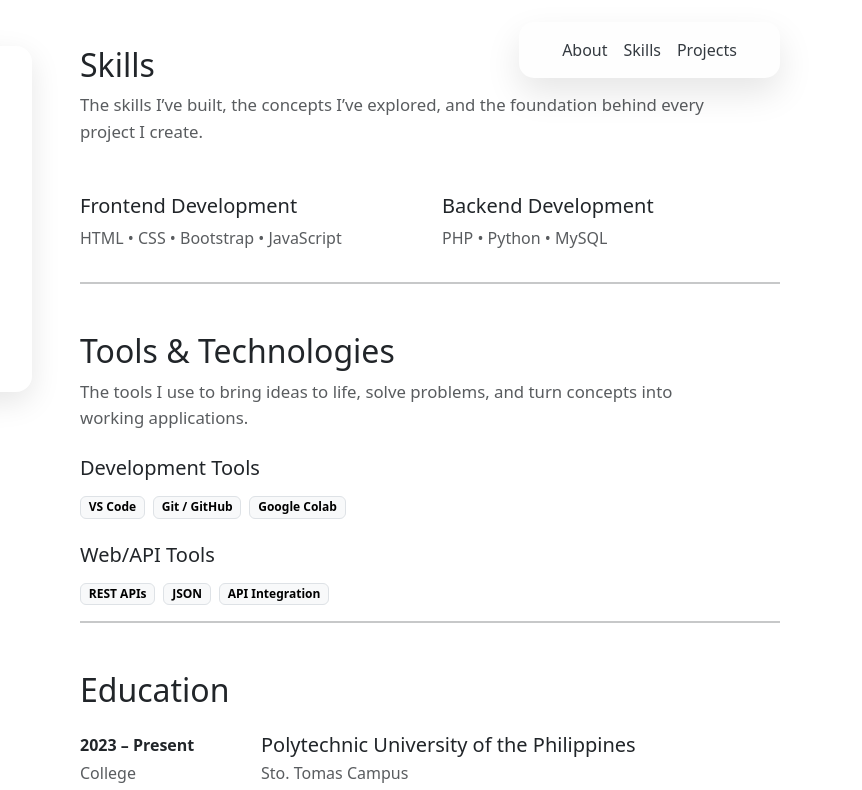
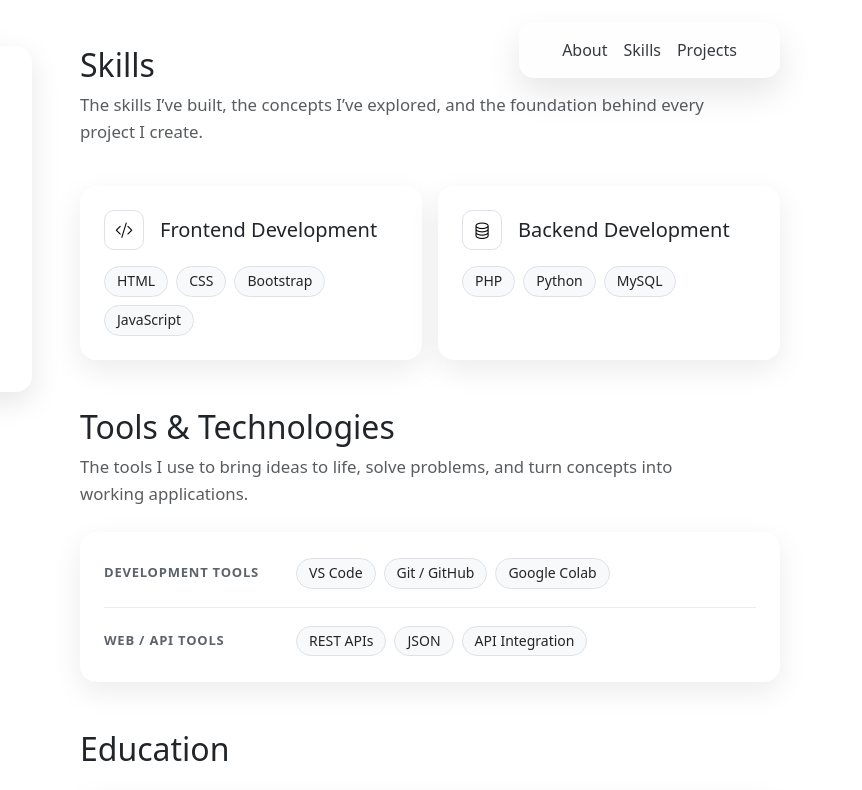
Before and after one commit to mjohncarlo/mjohncarlo.github.io, a plain HTML site: page index.html in a window 1280 px wide. Shown: the part 82-872 px from the top of the page, 418-1280 px from the left. Drawn offline with nearby package versions, Linux system fonts and the light colour scheme.

Commit message:
Redesign skills, tools, and education sections

```diff
--- a/index.html
+++ b/index.html
@@ -67,24 +67,38 @@
                         create.
                     </p>
 
-                    <div class="row mt-4 g-4">
+                    <div class="row mt-4 g-3">
 
                         <div class="col-12 col-md-6">
-                            <h3 class="h5">Frontend Development</h3>
-                            <p class="text-body-secondary">
-                                HTML • CSS • Bootstrap • JavaScript
-                            </p>
+                            <div class="skill-card">
+                                <div class="d-flex align-items-center gap-3 mb-3">
+                                    <span class="skill-icon"><i class="bi bi-code-slash"></i></span>
+                                    <h3 class="h5 mb-0">Frontend Development</h3>
+                                </div>
+                                <div class="d-flex flex-wrap gap-2">
+                                    <span class="skill-tag">HTML</span>
+                                    <span class="skill-tag">CSS</span>
+                                    <span class="skill-tag">Bootstrap</span>
+                                    <span class="skill-tag">JavaScript</span>
+                                </div>
+                            </div>
                         </div>
 
                         <div class="col-12 col-md-6">
-                            <h3 class="h5">Backend Development</h3>
-                            <p class="text-body-secondary">
-                                PHP • Python • MySQL
-                            </p>
+                            <div class="skill-card">
+                                <div class="d-flex align-items-center gap-3 mb-3">
+                                    <span class="skill-icon"><i class="bi bi-database"></i></span>
+                                    <h3 class="h5 mb-0">Backend Development</h3>
+                                </div>
+                                <div class="d-flex flex-wrap gap-2">
+                                    <span class="skill-tag">PHP</span>
+                                    <span class="skill-tag">Python</span>
+                                    <span class="skill-tag">MySQL</span>
+                                </div>
+                            </div>
                         </div>
 
                     </div>
-                    <hr class="section-divider">
                 </section>
 
                 <section class="mb-5">
@@ -94,99 +108,72 @@
                         applications.
                     </p>
 
-                    <div class="mt-4">
-                        <h3 class="h5">Development Tools</h3>
-
-                        <div class="mt-3 d-flex flex-wrap gap-2">
-                            <span class="badge text-bg-light border">VS Code</span>
-                            <span class="badge text-bg-light border">Git / GitHub</span>
-                            <span class="badge text-bg-light border">Google Colab</span>
+                    <div class="tools-card mt-4">
+                        <div class="tools-row">
+                            <h3 class="tools-label">Development Tools</h3>
+                            <div class="d-flex flex-wrap gap-2">
+                                <span class="skill-tag">VS Code</span>
+                                <span class="skill-tag">Git / GitHub</span>
+                                <span class="skill-tag">Google Colab</span>
                             </div>
                         </div>
 
-                    <div class="mt-4">
-                        <h3 class="h5">Web/API Tools</h3>
-
-                        <div class="mt-3 d-flex flex-wrap gap-2">
-                            <span class="badge text-bg-light border">REST APIs</span>
-                            <span class="badge text-bg-light border">JSON</span>
-                            <span class="badge text-bg-light border">API Integration</span>
+                        <div class="tools-row">
+                            <h3 class="tools-label">Web / API Tools</h3>
+                            <div class="d-flex flex-wrap gap-2">
+                                <span class="skill-tag">REST APIs</span>
+                                <span class="skill-tag">JSON</span>
+                                <span class="skill-tag">API Integration</span>
                             </div>
                         </div>
-                    <hr class="section-divider">
+                    </div>
                 </section>
 
                 <section class="mb-5">
                     <h2>Education</h2>
 
-                    <div class="mt-4">
-                        <div class="row mb-4">
+                    <div class="timeline-card mt-4">
+                        <ol class="timeline">
+                            <li class="timeline-item timeline-item-current">
+                                <p class="timeline-meta">2023 – Present · College</p>
+                                <h3 class="h5 mb-1">Polytechnic University of the Philippines</h3>
+                                <p class="text-body-secondary mb-0">
+                                    Bachelor of Science in Information Technology · Sto. Tomas Campus
+                                </p>
+                            </li>
 
-                            <div class="col-md-3">
-                                <p class="fw-semibold mb-1">
-                                    2023 – Present
-                                </p>
-                                <p class="text-body-secondary mb-0">
-                                    College
-                                </p>
+                            <li class="timeline-item">
+                                <p class="timeline-meta">2021 – 2023 · Senior High School</p>
+                                <h3 class="h5 mb-1">Calamba Institute</h3>
+                                <p class="text-body-secondary mb-0">STEM</p>
+                            </li>
+
+                            <li class="timeline-item">
+                                <p class="timeline-meta">2017 – 2021 · Junior High School</p>
+                                <h3 class="h5 mb-0">Calamba Institute</h3>
+                            </li>
+                        </ol>
                     </div>
-
-                            <div class="col-md-9">
-                                <h3 class="h5 mb-1">
-                                    Polytechnic University of the Philippines
-                                </h3>
-
-                                <p class="text-body-secondary mb-1">
-                                    Sto. Tomas Campus
-                                </p>
-
-                                <p class="text-body-secondary mb-0">
-                                    Bachelor of Science in Information Technology
-                                </p>
+                </section>
+            </div>
         </div>
     </div>
 
-                        <div class="row mb-4">
-                            <div class="col-md-3">
-                                <p class="fw-semibold mb-1">
-                                    2021 – 2023
+    <div id="projects" class="projects-section">
+        <div class="container-fluid projects-pin">
+            <section class="mb-5">
+                <h2>What I've Built</h2>
+                <p class="section-intro text-body-secondary">
+                    A collection of ideas turned into projects, showcasing what I've learned, built, and explored
+                    along the way.
                 </p>
-                                <p class="text-body-secondary mb-0">
-                                    Senior High School
-                                </p>
-                            </div>
 
-                            <div class="col-md-9">
-                                <h3 class="h5 mb-1">
-                                    Calamba Institute
-                                </h3>
-
-                                <p class="text-body-secondary mb-0">
-                                    STEM
-                                </p>
+                <div id="project-gallery" class="project-gallery" aria-live="polite"></div>
+            </section>
         </div>
     </div>
 
-                        <div class="row">
-                            <div class="col-md-3">
-                                <p class="fw-semibold mb-1">
-                                    2017 – 2021
-                                </p>
-                                <p class="text-body-secondary mb-0">
-                                    Junior High School
-                                </p>
-                            </div>
-
-                            <div class="col-md-9">
-                                <h3 class="h5 mb-0">
-                                    Calamba Institute
-                                </h3>
-                            </div>
-                        </div>
-                    </div>
-                    <hr class="section-divider">
-                </section>
-
+    <div id="contact" class="container contact-section">
         <section>
             <h2>Contact</h2>
             <div class="mt-4 d-flex flex-column gap-3">
@@ -216,22 +203,6 @@
             <hr class="section-divider">
         </section>
     </div>
-        </div>
-    </div>
-
-    <div id="projects" class="projects-section">
-        <div class="container-fluid projects-pin">
-            <section class="mb-5">
-                <h2>What I've Built</h2>
-                <p class="section-intro text-body-secondary">
-                    A collection of ideas turned into projects, showcasing what I've learned, built, and explored
-                    along the way.
-                </p>
-
-                <div id="project-gallery" class="project-gallery" aria-live="polite"></div>
-            </section>
-        </div>
-    </div>
     <script type="module" src="assets/js/project-gallery.js"></script>
     <script src="https://cdn.jsdelivr.net/npm/bootstrap@5.3.8/dist/js/bootstrap.bundle.min.js"
         integrity="sha384-FKyoEForCGlyvwx9Hj09JcYn3nv7wiPVlz7YYwJrWVcXK/BmnVDxM+D2scQbITxI" crossorigin="anonymous">
--- a/style.css
+++ b/style.css
@@ -11,6 +11,122 @@
         margin-bottom: 0;
         font-size: 1.05rem;
         line-height: 1.6;
+    }
+
+    .skill-card,
+    .tools-card,
+    .timeline-card {
+        border-radius: 1rem;
+        box-shadow: 0 10px 30px rgba(0, 0, 0, 0.08);
+        background-color: #fff;
+    }
+
+    .skill-card {
+        height: 100%;
+        padding: 1.5rem;
+    }
+
+    .skill-icon {
+        display: inline-flex;
+        align-items: center;
+        justify-content: center;
+        flex-shrink: 0;
+        width: 2.5rem;
+        height: 2.5rem;
+        border: 1px solid #dee2e6;
+        border-radius: 0.625rem;
+        font-size: 1.1rem;
+        color: #000;
+    }
+
+    .skill-tag {
+        padding: 0.375rem 0.75rem;
+        border: 1px solid #dee2e6;
+        border-radius: 999px;
+        background-color: #f8f9fa;
+        font-size: 0.875rem;
+        line-height: 1.2;
+    }
+
+    .tools-card {
+        padding: 0.5rem 1.5rem;
+    }
+
+    .tools-row {
+        display: flex;
+        flex-wrap: wrap;
+        align-items: center;
+        gap: 0.75rem 1rem;
+        padding: 1.125rem 0;
+    }
+
+    .tools-row + .tools-row {
+        border-top: 1px solid #e9ecef;
+    }
+
+    .tools-label {
+        flex: 0 0 11rem;
+    }
+
+    .tools-label,
+    .timeline-meta {
+        margin: 0;
+        font-size: 0.8125rem;
+        font-weight: 600;
+        letter-spacing: 0.06em;
+        text-transform: uppercase;
+        color: #5c636a;
+    }
+
+    .timeline-card {
+        padding: 2rem;
+    }
+
+    .timeline {
+        margin: 0;
+        padding: 0;
+        list-style: none;
+    }
+
+    .timeline-item {
+        position: relative;
+        padding-left: 2.25rem;
+        padding-bottom: 2rem;
+    }
+
+    .timeline-item:last-child {
+        padding-bottom: 0;
+    }
+
+    .timeline-item::before {
+        content: "";
+        position: absolute;
+        top: 0.25rem;
+        left: 0;
+        box-sizing: border-box;
+        width: 0.875rem;
+        height: 0.875rem;
+        border: 2px solid #000;
+        border-radius: 50%;
+        background-color: #fff;
+    }
+
+    .timeline-item-current::before {
+        background-color: #000;
+    }
+
+    .timeline-item:not(:last-child)::after {
+        content: "";
+        position: absolute;
+        top: 1.5rem;
+        bottom: 0.25rem;
+        left: 0.375rem;
+        width: 2px;
+        background-color: #dee2e6;
+    }
+
+    .timeline-meta {
+        margin-bottom: 0.25rem;
     }
 
     .section-divider {
@@ -47,6 +163,11 @@
         max-width: 112rem;
         margin-inline: auto;
         margin-bottom: 0 !important;
+    }
+
+    .contact-section {
+        padding-top: clamp(4rem, 12vh, 7rem);
+        padding-bottom: clamp(3rem, 8vh, 5rem);
     }
 
     .project-gallery {
```
Lines whose indentation alone changed are shown as unchanged.
